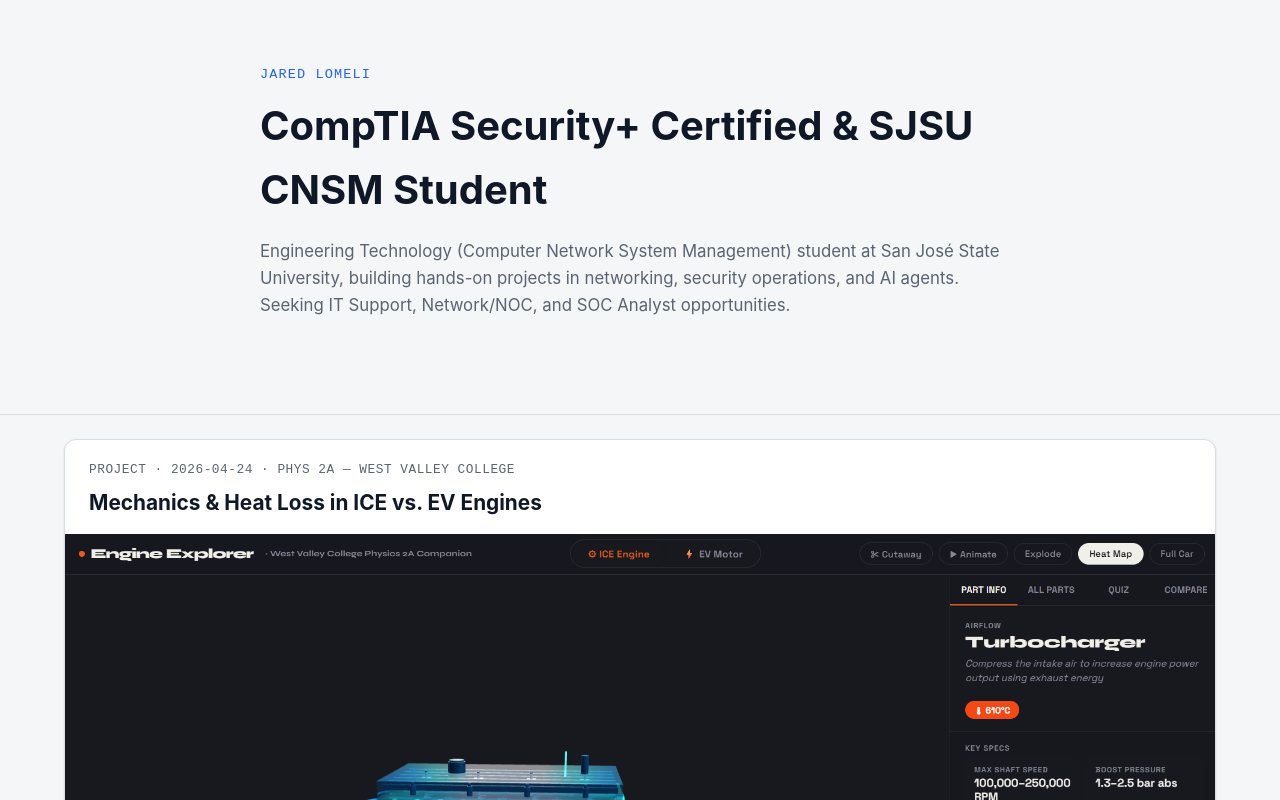
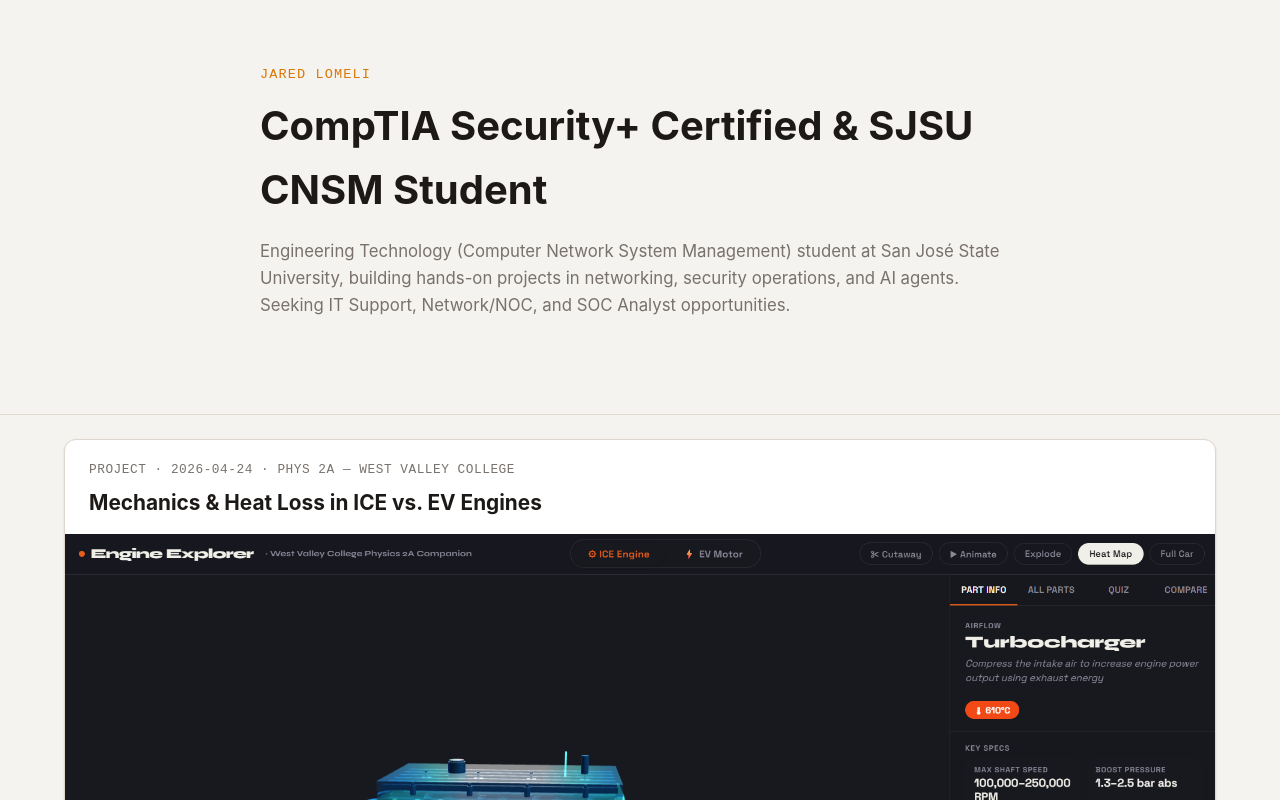
Before and after one commit to jaredlomeli-sjsu/jared-lomeli-portfolio, a website: page index.html in a window 1280 px wide. Shown: the top 800 px of the page. Drawn offline with Linux system fonts and the light colour scheme.

Commit message:
Switch to "Warm Technical" color direction
Replaces Signal Blue's cool blue accent with copper (#d97706) and the
cool-toned neutrals with a warm-tinted base, matching the "Portfolio
Color Directions" proposal. Same token-only swap pattern as the prior
palette change - no layout/component edits needed.

```diff
--- a/style.css
+++ b/style.css
@@ -1,15 +1,15 @@
 :root {
-  /* Design Tokens — "Signal Blue" */
-  --bg-primary: #f4f6f8;
+  /* Design Tokens — "Warm Technical" */
+  --bg-primary: #f5f3ef;
   --bg-surface: #ffffff;
-  --bg-surface-hover: #eef1f4;
-  --text-main: #101828;
-  --text-muted: #5b6472;
+  --bg-surface-hover: #efece6;
+  --text-main: #1c1917;
+  --text-muted: #78716c;
   --text-on-accent: #ffffff;
-  --accent-color: #2563eb;
-  --accent-color-hover: #1d4ed8;
-  --accent-glow: rgba(37, 99, 235, 0.1);
-  --border-color: #d8dde3;
+  --accent-color: #d97706;
+  --accent-color-hover: #b45309;
+  --accent-glow: rgba(217, 119, 6, 0.12);
+  --border-color: #ddd7cd;
   --shadow-card:
     0 1px 3px rgba(15, 23, 42, 0.08), 0 1px 2px rgba(15, 23, 42, 0.04);
   --shadow-card-hover: 0 8px 20px rgba(15, 23, 42, 0.1);
```
